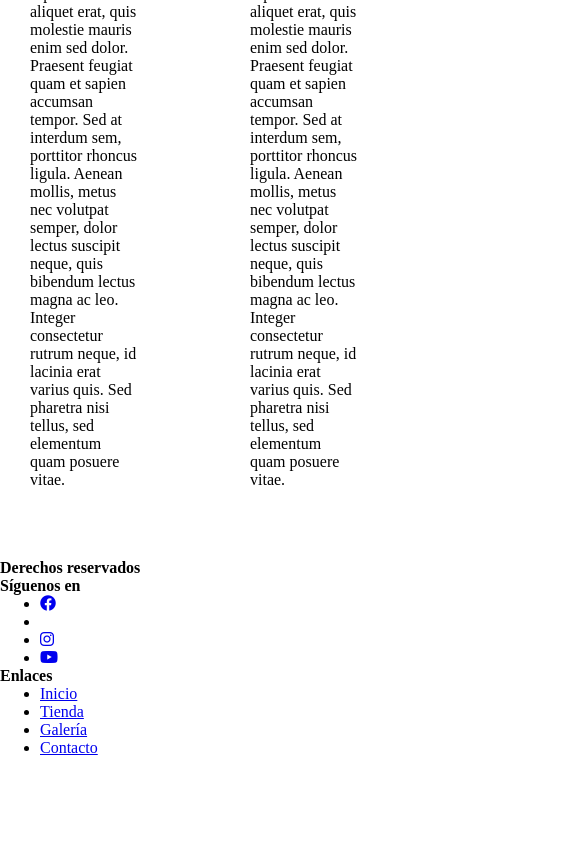
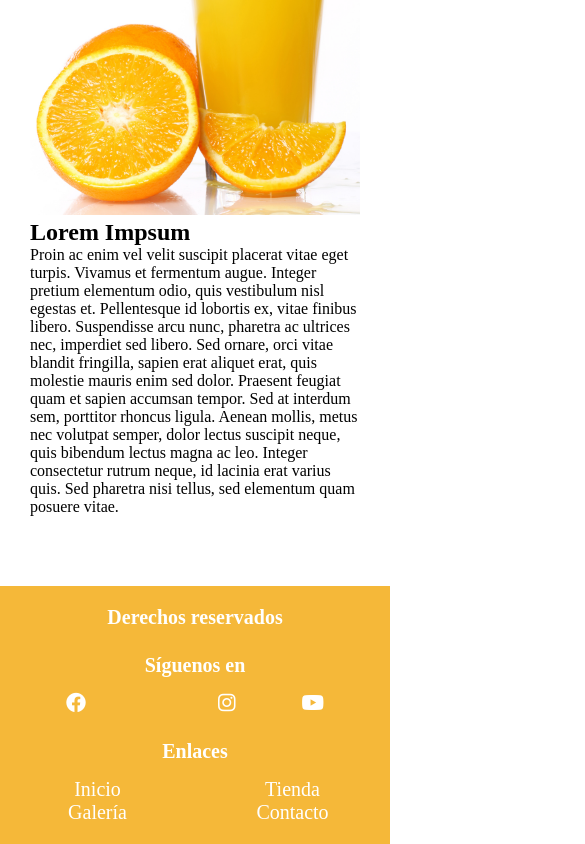
Before and after one commit to jzunigauabcs/pagina-naranja, a plain HTML site: page index.html in a window 390 px wide. Shown: the part 1091-1935 px from the top of the page, 585 px wide, since content can reach past the window. Before the commit the page ends 1848 px from the top, so only its background shows below. Drawn offline with Linux system fonts and the light colour scheme.

Commit message:
add footer and media querys

```diff
--- a/css/style.css
+++ b/css/style.css
@@ -6,6 +6,7 @@
 
 * {
     margin: 0;
+    box-sizing: border-box;
 }
 .contenedor {
     max-width: 1280px;
@@ -14,7 +15,6 @@
 }
 header {
     background-color: var(--primary-color);
-    height: 70px;
     padding: 15px 30px;
 }
 header .contenedor {
@@ -57,6 +57,7 @@ header .contenedor {
     justify-content: space-between;
     z-index: 2;
     position: relative;
+    min-height: 300px;
 }
 
 .hero-content {
@@ -117,6 +118,7 @@ main {
 
 .productos h1 {
     text-align: center;
+    text-transform: uppercase;
 }
 
 .productos > div {
@@ -130,72 +132,100 @@ main {
 .producto-img img {
     width: 100%;
 }
-/*.contenedor {
-
-main {
-  padding: 15px 30px 70px;
-  overflow: auto;
+footer {
+    background-color: var(--primary-color);
 }
-.productos h1 {
-  text-align: center;
-  text-transform: uppercase;
-  margin-bottom: 15px;
+footer .contenedor {
+    display: flex;
+    padding: 20px 0;
+    justify-content: space-between;
+    color: var(--second-color);
+    font-size: 20px;
 }
-.productos h1:after {
-  content: "";
-  width: 100px;
-  display: block;
-  position: absolute;
-  left: 50%;
-  transform: translateX(-50%);
-  background-color: #F5B939;
-  height: 3px;
+footer a{
+    color: var(--second-color);
 }
-.producto-descripcion, .producto-img {
-  float:left;
-  width: 33.33%;
+.derechos-reservados {
+    align-self: center;
+    flex: 1;
 }
-.producto-img {
+.social {
+    flex: 1;
+    display: flex;
+    justify-content: flex-start;
+    align-items: center;
+    flex-direction: column;
+    row-gap: 15px;
+}
+.social ul {
+    display: flex;
+    justify-content: space-evenly;
+    padding: 0;
+    width: 100%;
+    align-items: center;
+    flex: 1;
+}
+.social ul li {
+    list-style-type: none;
+}
+.enlaces {
+    display: flex;
+    flex-direction: column;
+    flex: 1;
+    row-gap: 15px;
+}
+.enlaces strong {
     text-align: center;
 }
-.producto-img img {
-  width: 150px;
-}
-footer {
-  background-color: #F5B839;
-  padding: 15px 30px;
-  color: white;
+.enlaces ul {
     display: flex;
-}
-.derechos-reservados, .social, .enlaces {
-  width: 33.33%;
-  float: left;
-  text-align: center;
-}
-.social ul {
-  padding: 0;
-  padding-top: 5px;
-}
-.social ul li {
-  display: inline-block;
-  padding: 0 5px;
-}
-.social ul li a{
-  color: white;
-  text-decoration: none;
-}
-.enlaces ul{
+    flex-direction: row;
+    flex-wrap: wrap;
     padding: 0;
 }
 .enlaces ul li {
-  width: 50%;
-  float: left;
     list-style-type: none;
+    flex: 0 0 50%;
+    display: flex;
 }
-.enlaces ul li a{
-  color: white;
+
+.enlaces ul li a {
     text-decoration: none;
+    display: flex;
+    flex: 1;
+    justify-content: center;
 }
+
+@media screen and (max-width: 768px) {
+    .hero-info {
+        display: none;
+    }
+    .hero-options {
+        flex-direction: column;
+        row-gap: 15px;
+        max-width: 50%;
+
+    }
+    .hero-img {
+        text-align: center;
+    }
+    .hero-img img {
+        width: 80%;
+    }
+    .productos > div {
+        flex-direction: column;
+    }
+}
+@media screen and (max-width: 576px) {
+    header .contenedor {
+        flex-direction: column;
+    }
+    footer .contenedor {
+        flex-direction: column;
+        row-gap: 25px;
+    }
+}
+/*.contenedor {
 
 @media screen and (max-width: 576px) {
 header {
```
Also changed, not shown: img/slice-orange-removebg-preview.png. Lines whose indentation alone changed are shown as unchanged.
